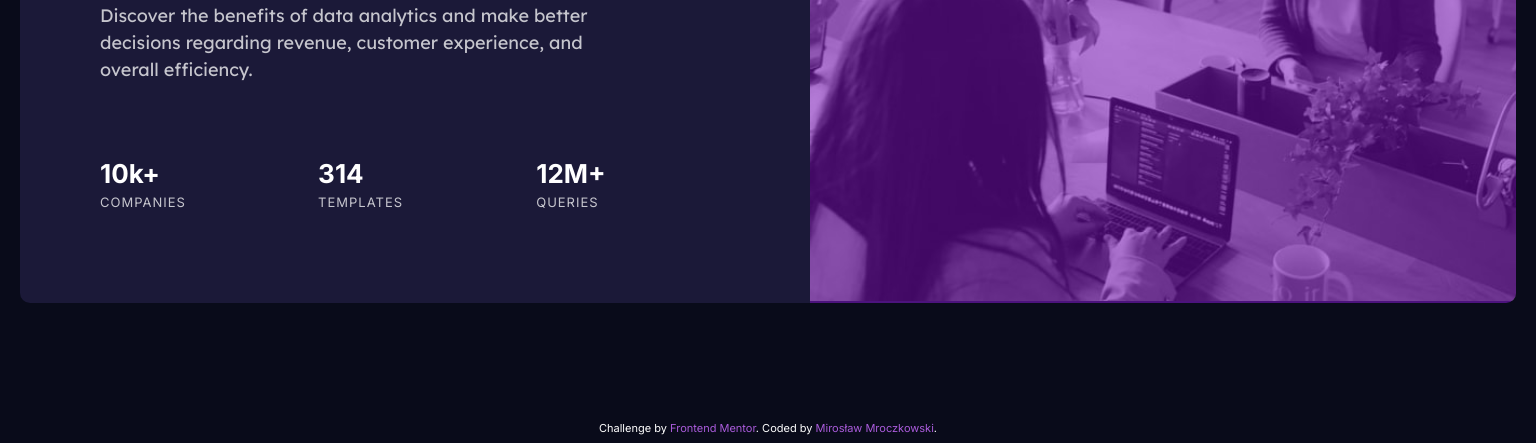
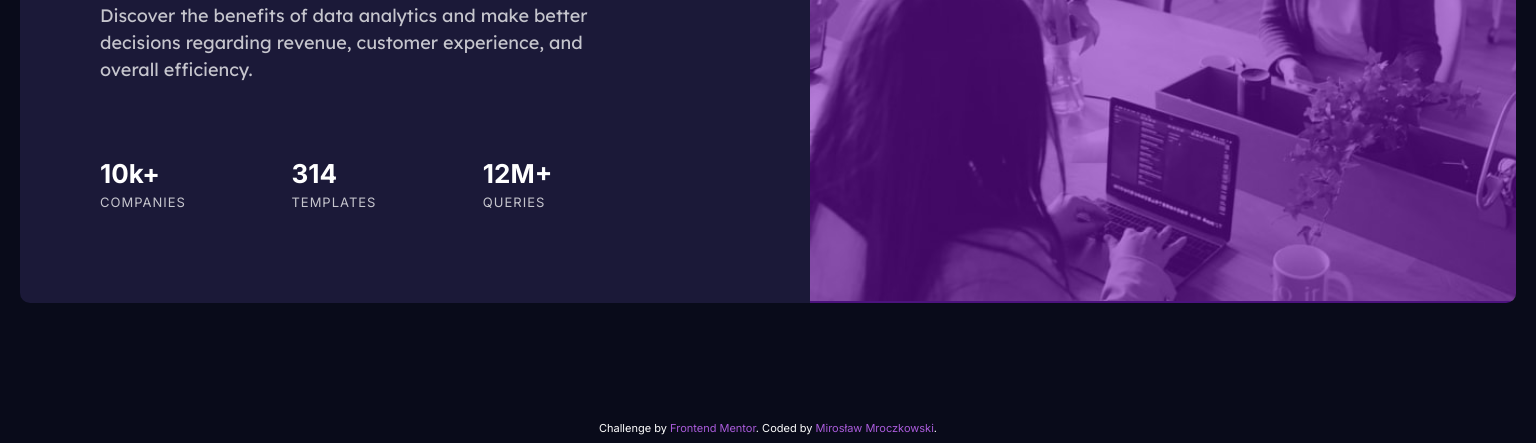
Before and after one commit to miroslaw-mroczkowski/Stats-Preview-Card-Component, a plain HTML site: page index.html in a window 1536 px wide. Shown: the part 377-820 px from the top of the page. Drawn offline with Linux system fonts and the light colour scheme.

Commit message:
updated css

```diff
--- a/scss/main.scss
+++ b/scss/main.scss
@@ -175,6 +175,7 @@ body {
 				align-items: center;
 				justify-content: start;
 				width: 100%;
+				padding-right: 8rem;
 				.stat-item {
 					display: flex;
 					justify-self: start;
```
Also changed, not shown: css/main.css, 1 other file.
